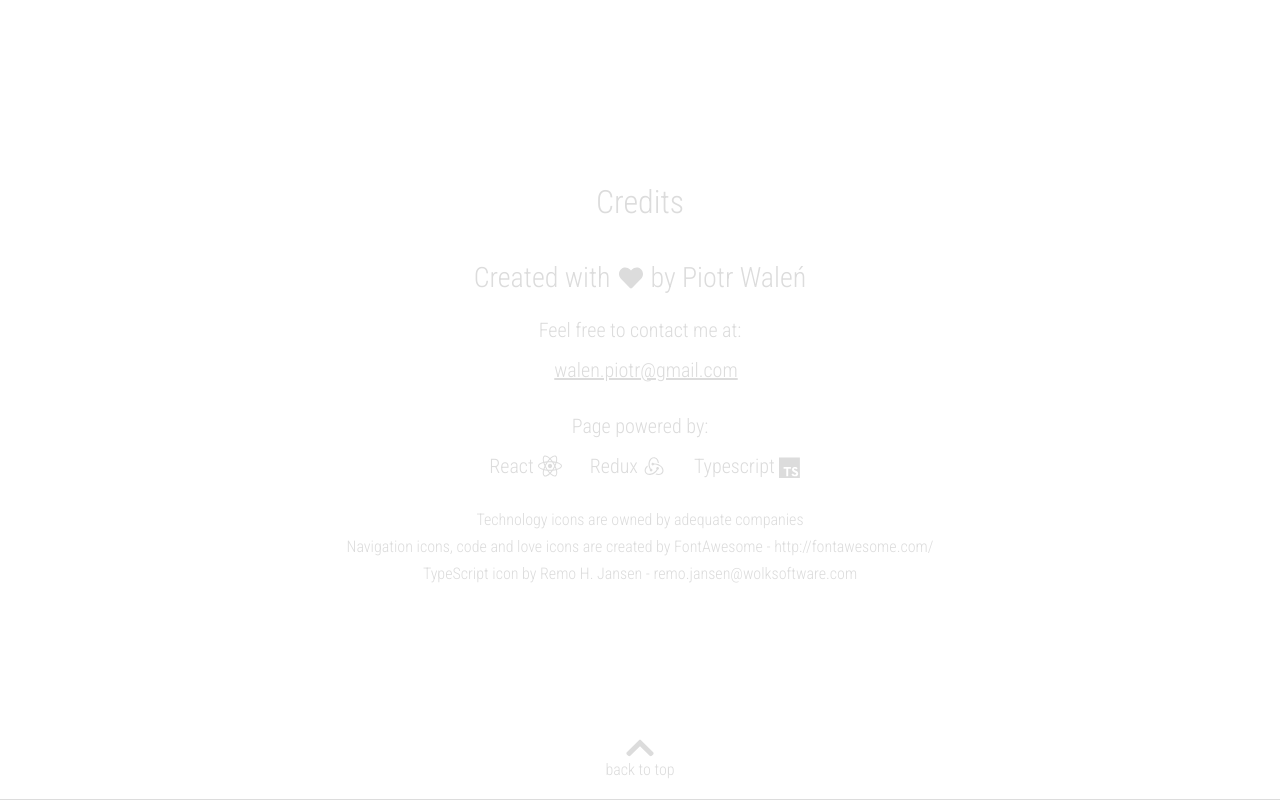
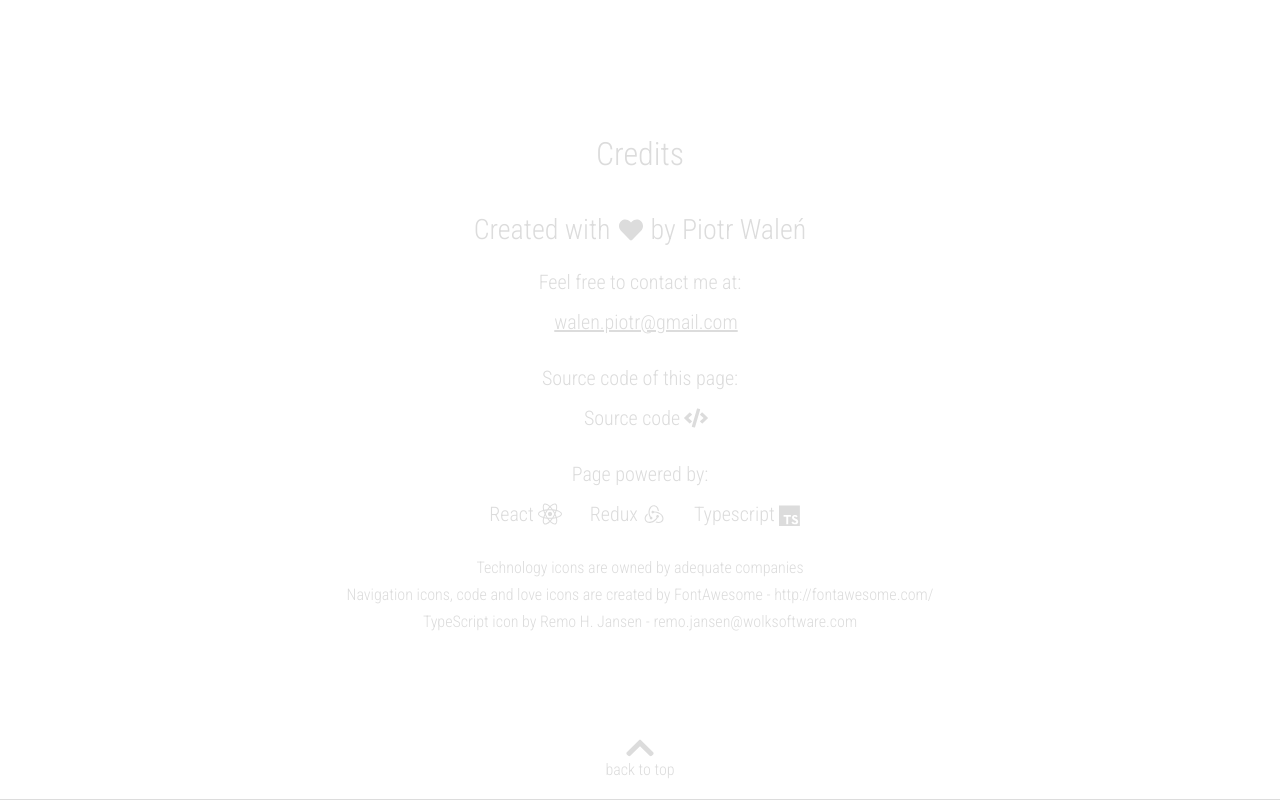
Before and after one commit to WalenPiotr/portfolio, a React app: page / in a window 1280 px wide. Shown: the part 2404-3204 px from the top of the page. Built offline with nearby package versions, Linux system fonts and the light colour scheme.

Commit message:
Add source code link

```diff
--- a/src/pages/Credits.tsx
+++ b/src/pages/Credits.tsx
@@ -107,6 +107,17 @@ const TitleIconWrapper = styled.div`
     height: 3vh;
 `;
 
+const Link = styled.a`
+    text-decoration: none;
+    color: ${props => props.theme.fontPrimaryColor};
+    display: flex;
+    justify-content: center;
+    align-items: center;
+    flex-grow: 0;
+    &:hover {
+        color: ${props => props.theme.fontHighlightColor};
+    }
+`;
 const Credits = () => (
     <Box>
         <Title>Credits</Title>
@@ -127,6 +138,19 @@ const Credits = () => (
             <Subtitle>
                 <Technology>
                     <Mail href="mailto:walen.piotr@gmail.com">{`walen.piotr@gmail.com`}</Mail>
+                </Technology>
+            </Subtitle>
+            <Spacer />
+
+            <Subtitle>Source code of this page:</Subtitle>
+            <Subtitle>
+                <Technology>
+                    <Link href="https://github.com/WalenPiotr/portfolio">
+                        Source code
+                        <IconWrapper>
+                            <Icon.technology.filecode />
+                        </IconWrapper>
+                    </Link>
                 </Technology>
             </Subtitle>
             <Spacer />
```
